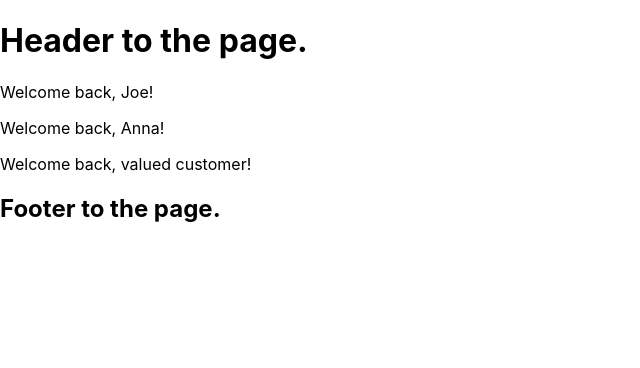
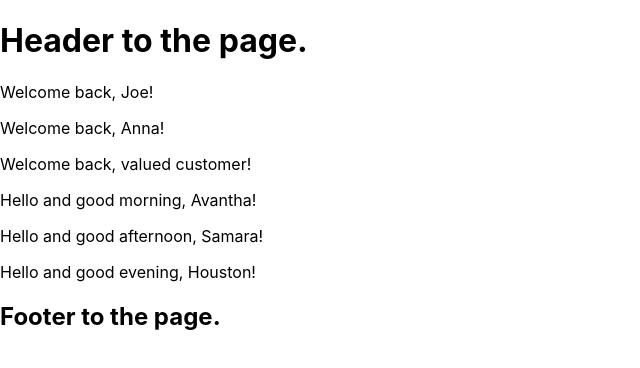
Before and after one commit to Thinkful-Ed/starter-react-testing, a React (Create React App) app: page / in a window 1280 px wide. Shown: the top 368 px of the page, without its empty margins (0-640 px from the left). Built offline with nearby package versions, Linux system fonts and the light colour scheme.

Commit message:
add greetings

```diff
--- a/src/App.js
+++ b/src/App.js
@@ -1,5 +1,6 @@
 import Header from "./Header";
 import WelcomeBack from "./WelcomeBack";
+import Greeting from "./Greeting";
 import Footer from "./Footer";
 
 function App() {
@@ -9,6 +10,9 @@ function App() {
       <WelcomeBack name="Joe" />
       <WelcomeBack name="Anna" />
       <WelcomeBack />
+      <Greeting name={"Avantha"} greeting={"good morning"} />
+      <Greeting name={"Samara"} greeting={"good afternoon"} />
+      <Greeting name={"Houston"} greeting={"good evening"} />
       <Footer />
     </>
   );
--- /dev/null
+++ b/src/Greeting.js
@@ -0,0 +1,7 @@
+import React from "react";
+
+function Greeting({name,greeting}) {
+  return <p>Hello and {greeting}, {name}!</p>;
+}
+
+export default Greeting;
```
Also changed, not shown: 2 other files (tests, documents, lock files or other folders).
